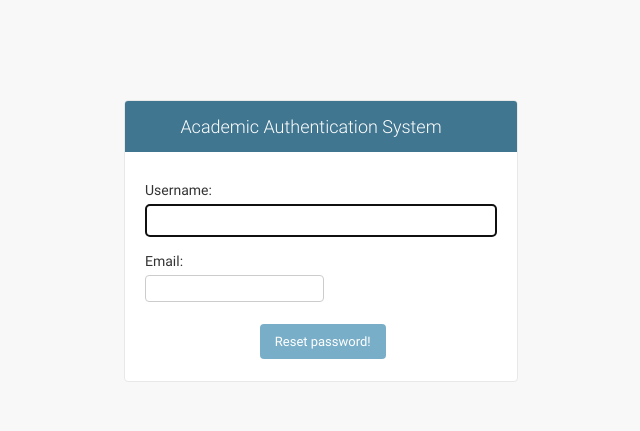
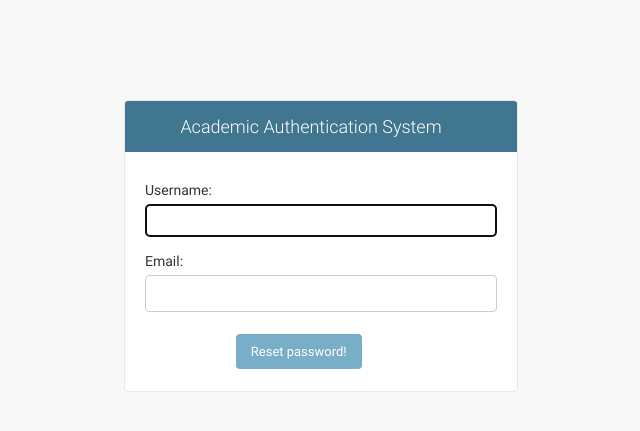
Before and after one commit to uifi95/SE2016, a Django app: a page that uses academic/LoginApp/templates/LoginApp/reset_pass.html in a window 1280 px wide. Shown: the top 431 px of the page, without its empty margins (319-959 px from the left). Run offline with Django 3.2, Linux system fonts and the light colour scheme; parts of the project's set-up code (start-up, migrations or seed data) failed here and were passed over.

Commit message:
Stylized password reset page

```diff
--- a/academic/LoginApp/forms.py
+++ b/academic/LoginApp/forms.py
@@ -1,7 +1,7 @@
 from django.contrib.auth.forms import PasswordChangeForm
+from django.contrib.auth.models import User
 from django.core.exceptions import ValidationError
-from django.forms import Form, CharField, PasswordInput, EmailField
-from django.contrib.auth.models import User
+from django.forms import Form, CharField, PasswordInput, EmailField, TextInput
 
 
 class LoginForm(Form):
@@ -10,7 +10,7 @@ class LoginForm(Form):
 
 class ResetPasswordForm(Form):
     username = CharField(label="Username:", max_length=30)
-    email = EmailField(label="Email:")
+    email = EmailField(label="Email:", widget=TextInput(attrs={'id':'lbl'}))
 
 class CustomizeAccountForm(PasswordChangeForm):
     username = CharField(label="Username:", max_length=30)
--- a/academic/LoginApp/static/LoginApp/style.css
+++ b/academic/LoginApp/static/LoginApp/style.css
@@ -2,3 +2,17 @@
     position: relative;
     left:-25.5px !important;
 }
+#email{
+    position:relative;
+}
+
+#lbl{
+    position: relative;
+    left:0px;
+    width: 338px;
+    height: 25px;
+}
+#btn{
+    position: relative;
+    right: 24px;
+}
--- a/academic/LoginApp/templates/LoginApp/reset_pass.html
+++ b/academic/LoginApp/templates/LoginApp/reset_pass.html
@@ -39,10 +39,13 @@
   </div>
   <div class="form-row">
     {{ form.email.errors }}
-    {{ form.email.label_tag }} {{ form.email }}
+       <label id="email">
+    {{ form.email.label_tag }}
+       </label>
+       {{ form.email }}
   </div>
-  <div class="submit-row">
-    <label>&nbsp;</label><input type="submit" value="{% trans 'Reset password!' %}" />
+  <div class="submit-row" id="btn">
+    <label >&nbsp;</label><input type="submit"  value="{% trans 'Reset password!' %}" />
   </div>
 </form>
 
```
